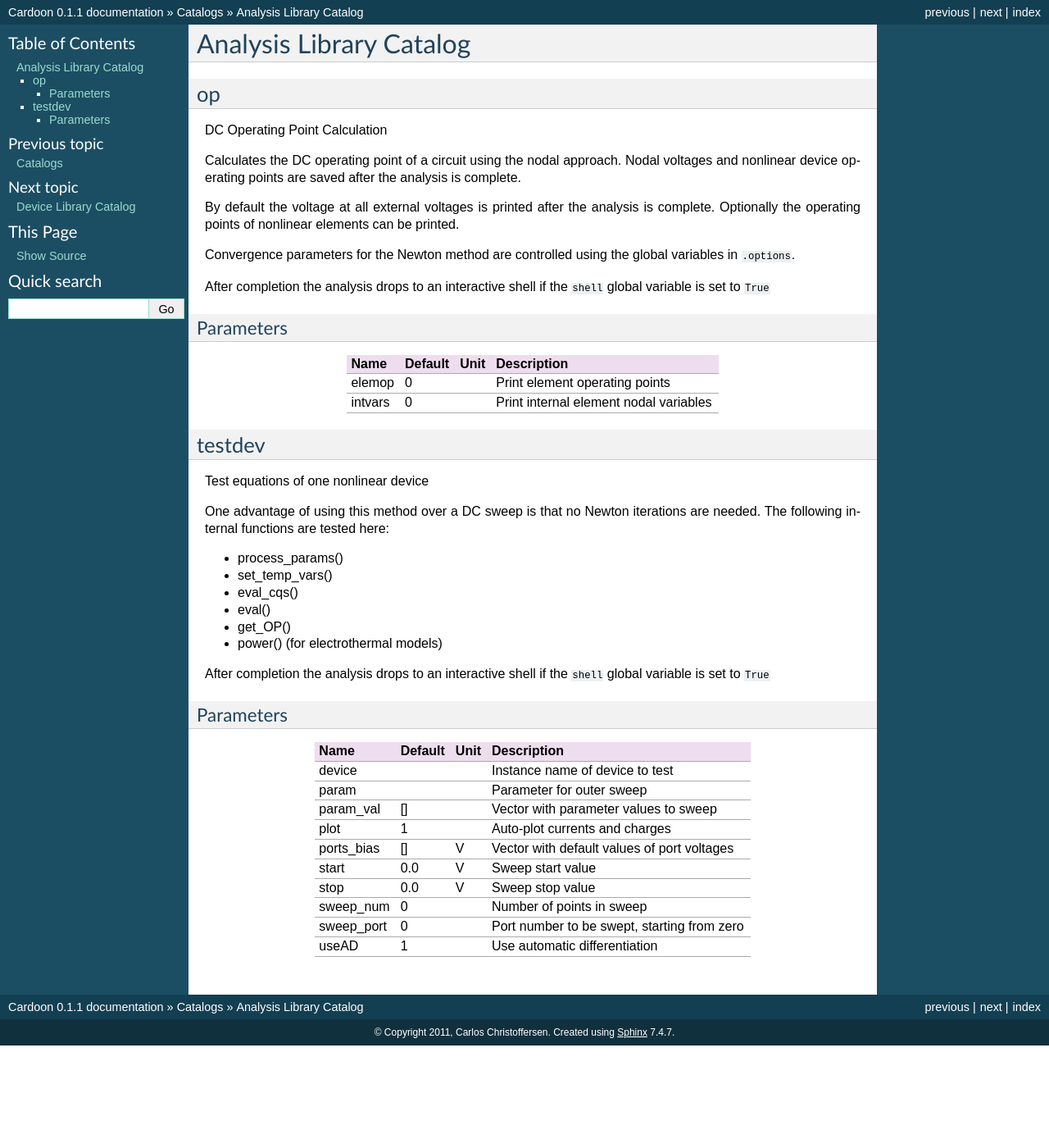
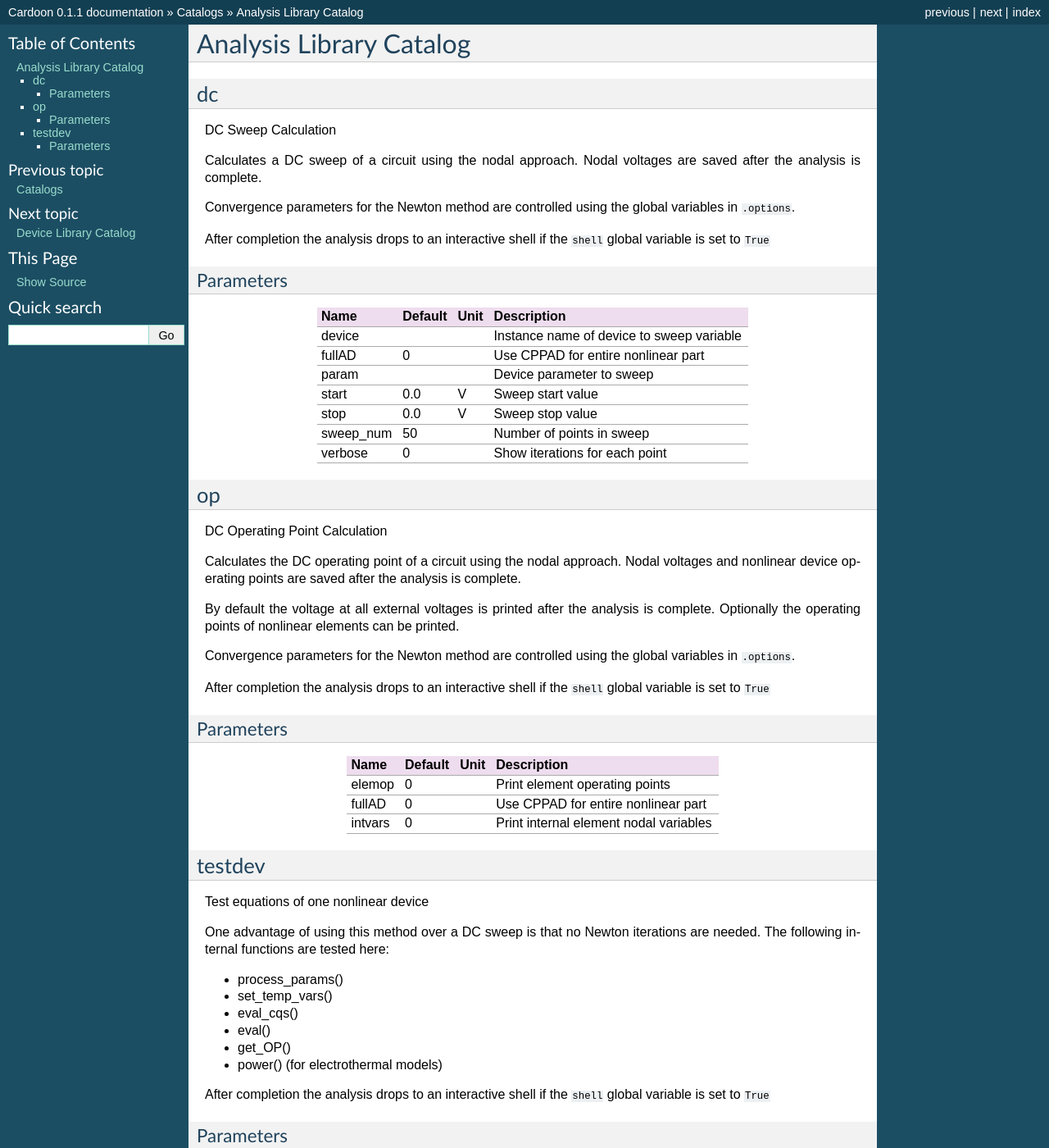
Before and after one commit to cechrist/cardoon, a Sphinx documentation site: the page built from doc/analysis_library.rst, in a window 1280 px wide and 1400 px high. Shown: the whole window at 82% size. Built offline with Sphinx 7.4.7, drawn with Linux system fonts in a browser that asks for light colours; formulas are drawn with MathJax 3.

Commit message:
DC analysis seems to work now

```diff
--- a/analyses/__init__.py
+++ b/analyses/__init__.py
@@ -18,7 +18,7 @@
 """
 
 # Regular 'analysis' modules listed here
-analysisList = ['testdev', 'op']
+analysisList = ['testdev', 'op', 'dc']
 
 # Add here any modules to be imported in addition to analysisList
 __all__ = analysisList
--- a/doc/analysis_library.rst
+++ b/doc/analysis_library.rst
@@ -1,6 +1,37 @@
 ========================
 Analysis Library Catalog
 ========================
+
+dc
+--
+
+
+DC Sweep Calculation
+
+Calculates a DC sweep of a circuit using the nodal approach. Nodal
+voltages are saved after the analysis is complete.
+
+Convergence parameters for the Newton method are controlled using
+the global variables in ``.options``.
+
+After completion the analysis drops to an interactive shell if the
+``shell`` global variable is set to ``True``
+
+
+Parameters
+++++++++++
+
+ =========== ============ ============ =====================================================
+ Name         Default      Unit         Description
+ =========== ============ ============ =====================================================
+ device                                 Instance name of device to sweep variable
+ fullAD       0                         Use CPPAD for entire nonlinear part
+ param                                  Device parameter to sweep
+ start        0.0          V            Sweep start value
+ stop         0.0          V            Sweep stop value
+ sweep_num    50                        Number of points in sweep
+ verbose      0                         Show iterations for each point
+ =========== ============ ============ =====================================================
 
 op
 --
@@ -30,6 +61,7 @@
  Name         Default      Unit         Description
  =========== ============ ============ =====================================================
  elemop       0                         Print element operating points
+ fullAD       0                         Use CPPAD for entire nonlinear part
  intvars      0                         Print internal element nodal variables
  =========== ============ ============ =====================================================
 
```
Also changed, not shown: 4 other files.
